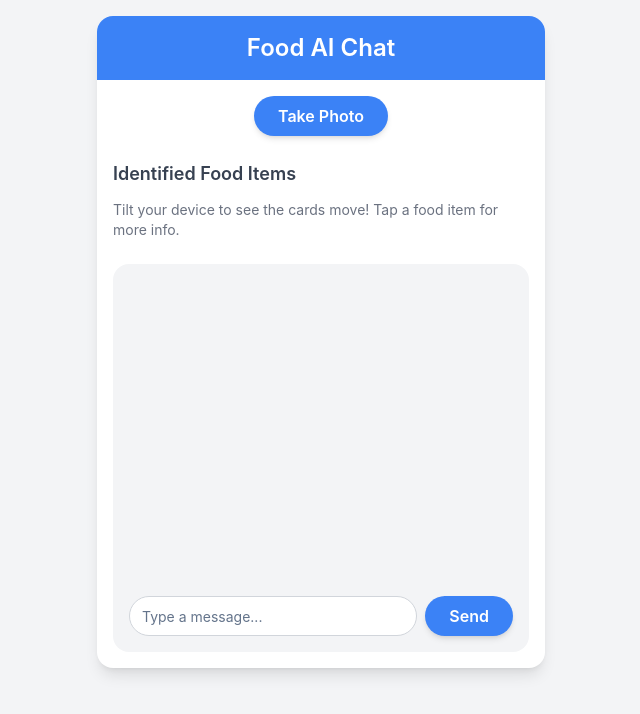
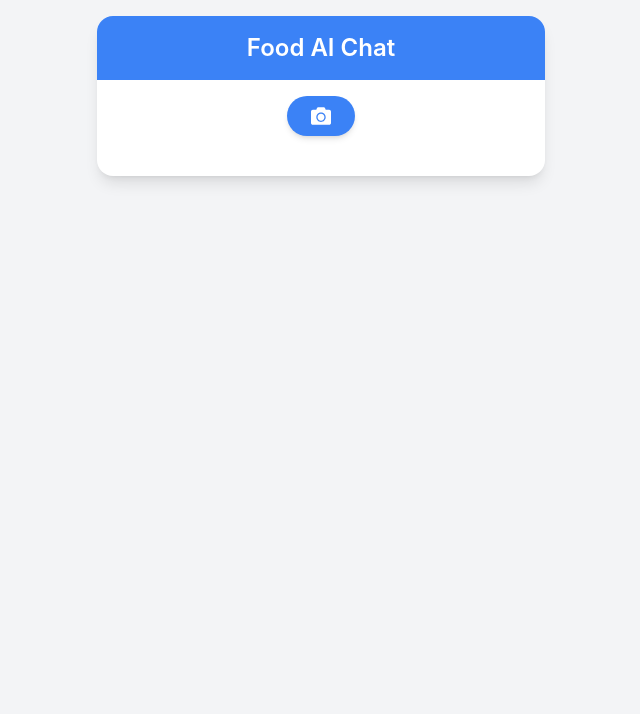
Before and after one commit to baranlagot/thy-case, a Next.js app: page / in a window 1280 px wide. Shown: the top 714 px of the page, without its empty margins (319-959 px from the left). Built offline with nearby package versions, Linux system fonts and the light colour scheme.

Commit message:
add camera icons

```diff
--- a/package.json
+++ b/package.json
@@ -24,6 +24,7 @@
     "react": "^18.3.1",
     "react-dom": "^18.3.1",
     "react-dropzone": "^14.3.5",
+    "react-icons": "^5.4.0",
     "tailwind-merge": "^2.5.5",
     "tesseract.js": "^5.1.1"
   },
--- a/src/app/page.tsx
+++ b/src/app/page.tsx
@@ -22,16 +22,9 @@ export default function Home() {
         <div className="p-4 space-y-6">
           <Camera onExtractComplete={handleExtractComplete} />
           <div>
-            <h2 className="text-lg font-semibold mb-3 text-gray-700">
-              Identified Food Items
-            </h2>
-            <p className="text-sm text-gray-500 mb-3">
-              Tilt your device to see the cards move! Tap a food item for more
-              info.
-            </p>
             <FoodList items={menuItems} />
           </div>
-          <ChatBox menuItems={menuItems} />
+          {menuItems.length > 0 && <ChatBox menuItems={menuItems} />}
         </div>
       </div>
     </main>
--- a/src/components/Camera.tsx
+++ b/src/components/Camera.tsx
@@ -3,6 +3,8 @@
 import { useState, useRef } from "react";
 import { Button } from "@/components/ui/button";
 import Tesseract from "tesseract.js";
+import { FaCamera } from 'react-icons/fa';
+import { BiLoader } from 'react-icons/bi'; // Add this import
 
 interface CameraProps {
   onExtractComplete: (items: string[]) => void;
@@ -127,9 +129,24 @@ export default function Camera({ onExtractComplete }: CameraProps) {
       <Button
         onClick={handleTakePhoto}
         disabled={photoTaken}
+        aria-label="Take Photo"
         className="shadow-md transition duration-300 ease-in-out transform hover:scale-105 active:scale-95"
       >
-        {processing ? "Processing..." : "Take Photo"}
+        <style>{`
+          @keyframes spin {
+            from {
+              transform: rotate(0deg);
+            }
+            to {
+              transform: rotate(360deg);
+            }
+          }
+        `}</style>
+        {processing ? (
+          <BiLoader className="text-xl animate-spin" />
+        ) : (
+          <FaCamera className="text-xl" />
+        )}
       </Button>
     </div>
   );
```
Also changed, not shown: 1 other file (tests, documents, lock files or other folders).
